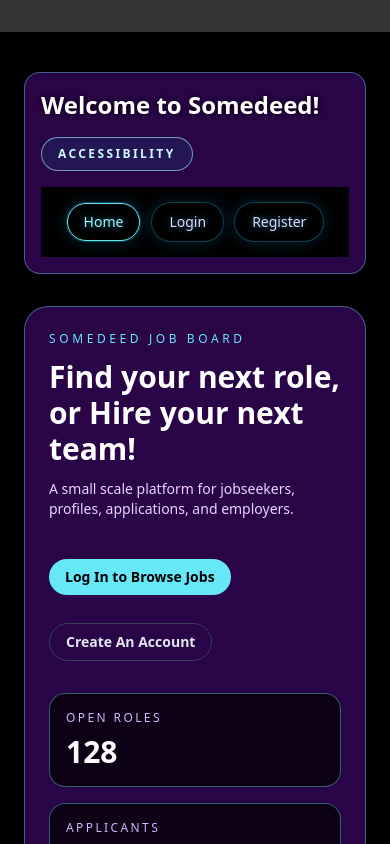
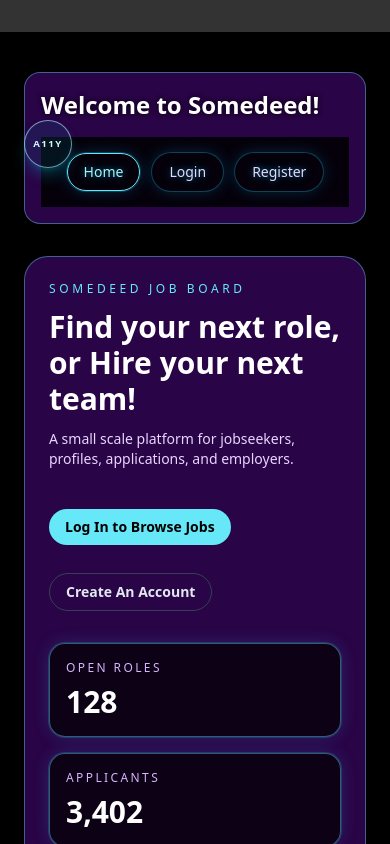
Before and after one commit to JazmynNathaniel/Capstone-Project---Job-Board, a React (Vite) app in the folder frontend/: page / in a window 390 px wide. Shown: the top 844 px of the page. Built offline with nearby package versions, Linux system fonts and the light colour scheme; no server answers.

Commit message:
Implemented a draggable icon for the accessibility menu; FIXED: MOBILE UI ISSUE

```diff
--- a/frontend/src/App.jsx
+++ b/frontend/src/App.jsx
@@ -1,4 +1,4 @@
-import { useEffect, useState } from "react";
+import { useEffect, useRef, useState } from "react";
 import { Routes, Route, NavLink } from "react-router-dom";
 import "./App.css";
 import { getAuthToken, getAuthRole, clearAuthToken } from "./api";
@@ -20,6 +20,17 @@ function App() {
   const [authed, setAuthed] = useState(!!getAuthToken());
   const [role, setRole] = useState(getAuthRole());
   const [a11yOpen, setA11yOpen] = useState(false);
+  const [a11yPos, setA11yPos] = useState(() => {
+    try {
+      const stored = localStorage.getItem("a11yFabPos");
+      if (stored) return JSON.parse(stored);
+    } catch {
+      // Ignore storage errors.
+    }
+    return { x: 24, y: 120 };
+  });
+  const [dragging, setDragging] = useState(false);
+  const dragRef = useRef({ offsetX: 0, offsetY: 0 });
   const [a11yPrefs, setA11yPrefs] = useState(() => {
     const defaults = {
       fontScale: 1,
@@ -92,6 +103,14 @@ function App() {
     }
   }, [a11yPrefs]);
 
+  useEffect(() => {
+    try {
+      localStorage.setItem("a11yFabPos", JSON.stringify(a11yPos));
+    } catch {
+      // Ignore storage errors.
+    }
+  }, [a11yPos]);
+
   const handleLogout = () => {
     clearAuthToken();
     setAuthed(false);
@@ -125,6 +144,32 @@ function App() {
       theme: "dark",
     });
   };
+
+  useEffect(() => {
+    const handleMove = (event) => {
+      if (!dragging) return;
+      const nextX = Math.min(
+        window.innerWidth - 56,
+        Math.max(12, event.clientX - dragRef.current.offsetX)
+      );
+      const nextY = Math.min(
+        window.innerHeight - 56,
+        Math.max(12, event.clientY - dragRef.current.offsetY)
+      );
+      setA11yPos({ x: nextX, y: nextY });
+    };
+
+    const handleUp = () => {
+      if (dragging) setDragging(false);
+    };
+
+    window.addEventListener("pointermove", handleMove);
+    window.addEventListener("pointerup", handleUp);
+    return () => {
+      window.removeEventListener("pointermove", handleMove);
+      window.removeEventListener("pointerup", handleUp);
+    };
+  }, [dragging]);
 
   return (
     <div className="app-root min-h-screen bg-black text-purple-100">
@@ -163,17 +208,6 @@ function App() {
               <h1 className="text-2xl font-semibold text-white">Welcome to Somedeed!</h1>
             </div>
             <div className="relative">
-              <button
-                className="rounded-full border border-cyan-200/60 bg-cyan-500/10 px-4 py-2 text-xs font-semibold uppercase tracking-[0.2em] text-cyan-100 transition hover:border-cyan-200 hover:bg-cyan-400/20"
-                aria-expanded={a11yOpen}
-                aria-controls="accessibility-menu"
-                aria-haspopup="dialog"
-                aria-keyshortcuts="Alt+A"
-                title="Accessibility menu (Alt + A)"
-                onClick={() => setA11yOpen((prev) => !prev)}
-              >
-                Accessibility
-              </button>
               {a11yOpen && (
                 <div
                   id="accessibility-menu"
@@ -375,6 +409,25 @@ function App() {
           </div>
         </footer>
       </div>
+      <button
+        className="fixed z-40 h-12 w-12 rounded-full border border-cyan-200/60 bg-cyan-500/10 text-[0.6rem] font-semibold uppercase tracking-[0.16em] text-cyan-100 shadow-lg shadow-cyan-500/30 transition hover:border-cyan-200 hover:bg-cyan-400/20"
+        style={{ left: a11yPos.x, top: a11yPos.y }}
+        aria-expanded={a11yOpen}
+        aria-controls="accessibility-menu"
+        aria-haspopup="dialog"
+        aria-keyshortcuts="Alt+A"
+        title="Accessibility menu (Alt + A)"
+        onClick={() => {
+          if (!dragging) setA11yOpen((prev) => !prev);
+        }}
+        onPointerDown={(event) => {
+          dragRef.current.offsetX = event.clientX - a11yPos.x;
+          dragRef.current.offsetY = event.clientY - a11yPos.y;
+          setDragging(true);
+        }}
+      >
+        A11y
+      </button>
     </div>
   );
 }
--- a/frontend/src/styles.css
+++ b/frontend/src/styles.css
@@ -19,12 +19,34 @@ button {
 }
 
 nav {
-  @apply flex gap-4 justify-center py-4 bg-black;
+  @apply flex gap-4 justify-center py-4;
+  background: #05000a;
 }
 
 nav .nav-link {
   text-shadow: 0 0 6px rgba(34, 211, 238, 0.45), 0 0 12px rgba(14, 165, 233, 0.35);
   box-shadow: 0 0 0 1px rgba(34, 211, 238, 0.25), 0 0 16px rgba(14, 165, 233, 0.25);
+}
+
+:where(
+  .nav-link,
+  .job-card,
+  .pipeline-column,
+  .pipeline-card,
+  .empty-card,
+  .form-card,
+  .filter-bar,
+  .auth-card,
+  .admin-card,
+  .employer-card,
+  .profile-card,
+  .stat-card,
+  .feature-card,
+  .danger-card,
+  .success-banner,
+  .error-banner
+) {
+  box-shadow: 0 0 0 1px rgba(56, 189, 248, 0.2), 0 0 18px rgba(56, 189, 248, 0.18);
 }
 
 :root {
@@ -191,3 +213,16 @@ html {
 .helper-text {
   @apply mt-6 text-xs text-purple-300;
 }
+
+.a11y-menu {
+  max-height: 70vh;
+  overflow-y: auto;
+}
+
+@media (max-width: 640px) {
+  .a11y-menu {
+    right: 0.75rem !important;
+    left: 0.75rem !important;
+    width: auto !important;
+  }
+}
```
